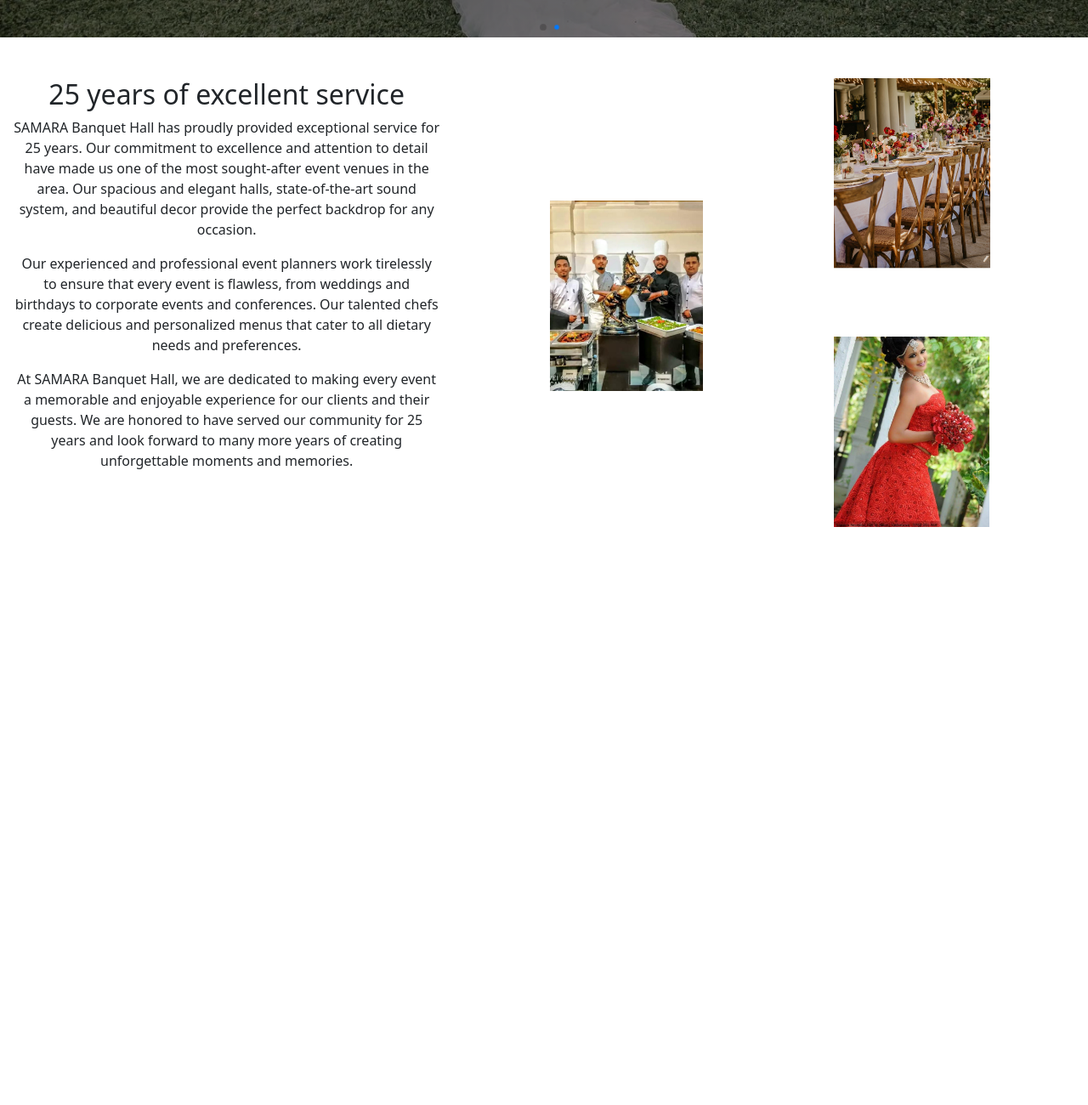
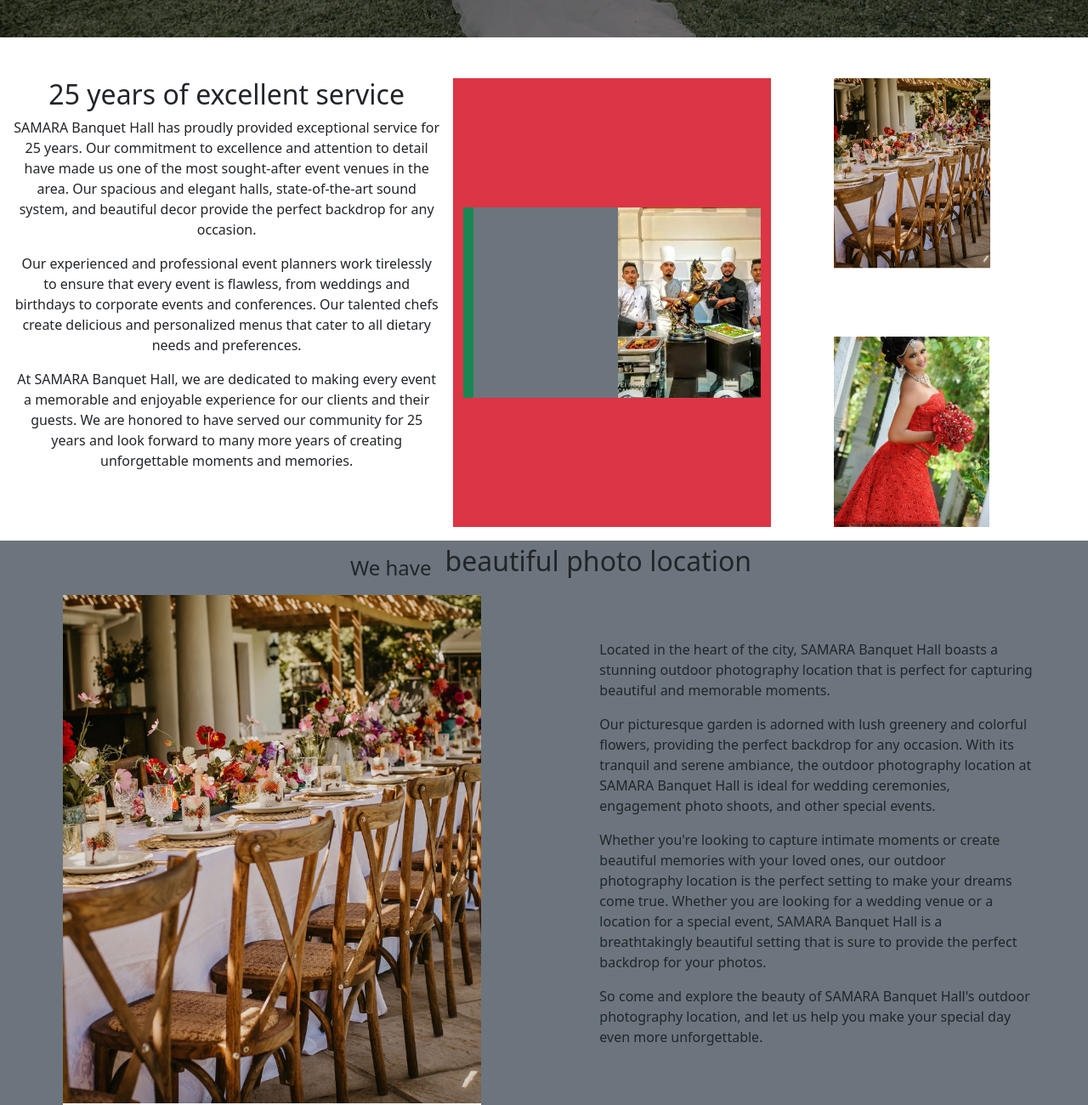
Before and after one commit to S-Nadeesha/samarah2, a plain HTML site: page index.html in a window 1280 px wide. Shown: the part 556-1856 px from the top of the page at 85% size. Before the commit the page ends 1192 px from the top, so only its background shows below. Drawn offline with nearby package versions, Linux system fonts and the light colour scheme; a web font is replaced by a local one.

Commit message:
Add files via upload

```diff
--- a/index.html
+++ b/index.html
@@ -115,10 +115,18 @@
 
                 <div class="col-lg-7 col-12">
                     <div class="row h-100 ">
-                        <div class="col-6  d-flex align-items-center">
-                            <div class="row  justify-content-center justify-content-sm-end">
-                                <div class="col-6 col-sm-2 col-lg-6 mb-lg-3">
-                                    <img src="./images/1.jpg" class="propimg" alt="">
+                        <div class="col-6 bg-danger  d-flex align-items-center">
+                            <div class="row swiper bg-info  propertySwiper justify-content-center justify-content-sm-end">
+                                <div class=" bg-success  swiper-wrapper col-1 ">
+                                    <div class="swiper-slide bg-secondary ">
+                                        <img src="./images/1.jpg" class="propimg " alt="">
+                                    </div>
+                                    <div class="swiper-slide ">
+                                        <img src="./images/1.jpg" class="propimg " alt="">
+                                    </div>
+                                    <div class="swiper-slide">
+                                        <img src="./images/1.jpg" class="propimg " alt="">
+                                    </div>
                                 </div>
                             </div>
                         </div>
@@ -141,6 +149,48 @@
         </div>
     </section>
     <!-- service section end -->
+    <!-- photo location section start -->
+    <section>
+        <div class="container-fluid bg-secondary">
+            <div class="row">
+                <div class="col-12 justify-content-center d-flex align-items-center">
+                    <span class="fs-4 px-3">We have</span>
+                    <p class="fs-2 ">beautiful photo location</p>
+                </div>
+            </div>
+            <div class="row">
+                <div class="col-12 col-md-6 justify-content-center d-flex">
+                    <img src="./images/2.jpg" alt="" height="600" >
+                </div>
+                <div class="col-12 col-md-6 ">
+                    <div class="row h-100 align-items-center">
+                        <div class="col-10 offset-1">
+                            <article>
+                                <p>Located in the heart of the city, SAMARA Banquet Hall boasts a stunning outdoor
+                                    photography location that is perfect for capturing beautiful and memorable moments.
+                                </p>
+                                <p>Our picturesque garden is adorned with lush greenery and colorful flowers, providing
+                                    the perfect backdrop for any occasion. With its tranquil and serene ambiance, the
+                                    outdoor photography location at SAMARA Banquet Hall is ideal for wedding ceremonies,
+                                    engagement photo shoots, and other special events. </p>
+                                <p>Whether you're looking to capture intimate moments or create beautiful memories with
+                                    your loved ones, our outdoor photography location is the perfect setting to make
+                                    your dreams come true. Whether you are looking for a wedding venue or a location for
+                                    a special event, SAMARA Banquet Hall is a breathtakingly beautiful setting that is
+                                    sure to provide the perfect backdrop for your photos.</p>
+                                <p>So come and explore the beauty of SAMARA Banquet Hall's outdoor photography location,
+                                    and let us help you make your special day even more unforgettable.</p>
+                            </article>
+                        </div>
+                    </div>
+                </div>
+            </div>
+        </div>
+    </section>
+    <!-- photo location section end -->
+    <!-- wedding memories section start -->
+
+    <!-- wedding memories section end -->
 
 
     <script src="https://cdn.jsdelivr.net/npm/swiper@9/swiper-bundle.min.js"></script>
@@ -162,20 +212,19 @@
             }
         });
 
-        var swiper2 = new Swiper(".propertySwiper", {
-            grabCursor: true,
-            effect: "creative",
-            creativeEffect: {
-                prev: {
-                    shadow: true,
-                    translate: ["-120%", 0, -500],
-                },
-                next: {
-                    shadow: true,
-                    translate: ["120%", 0, -500],
-                },
-            },
-        });
+        var swiper = new Swiper(".propertySwiper", {
+      pagination: {
+        el: ".swiper-pagination",
+        type: "progressbar",
+      },
+      navigation: {
+        nextEl: ".swiper-button-next",
+        prevEl: ".swiper-button-prev",
+      },
+      grabCursor: true,
+      slidesPerView: 1,
+            spaceBetween: 60,
+    });
 
     </script>
 
--- a/style.css
+++ b/style.css
@@ -198,3 +198,13 @@
         height: 14rem;
     }
 }
+.propertySwiper{
+    display: flex;
+    justify-content: end;
+    align-items: center;
+}
+.propertySwiper .swiper-slide{
+    display: flex;
+    justify-content: end;
+    align-items: center;
+}
```
